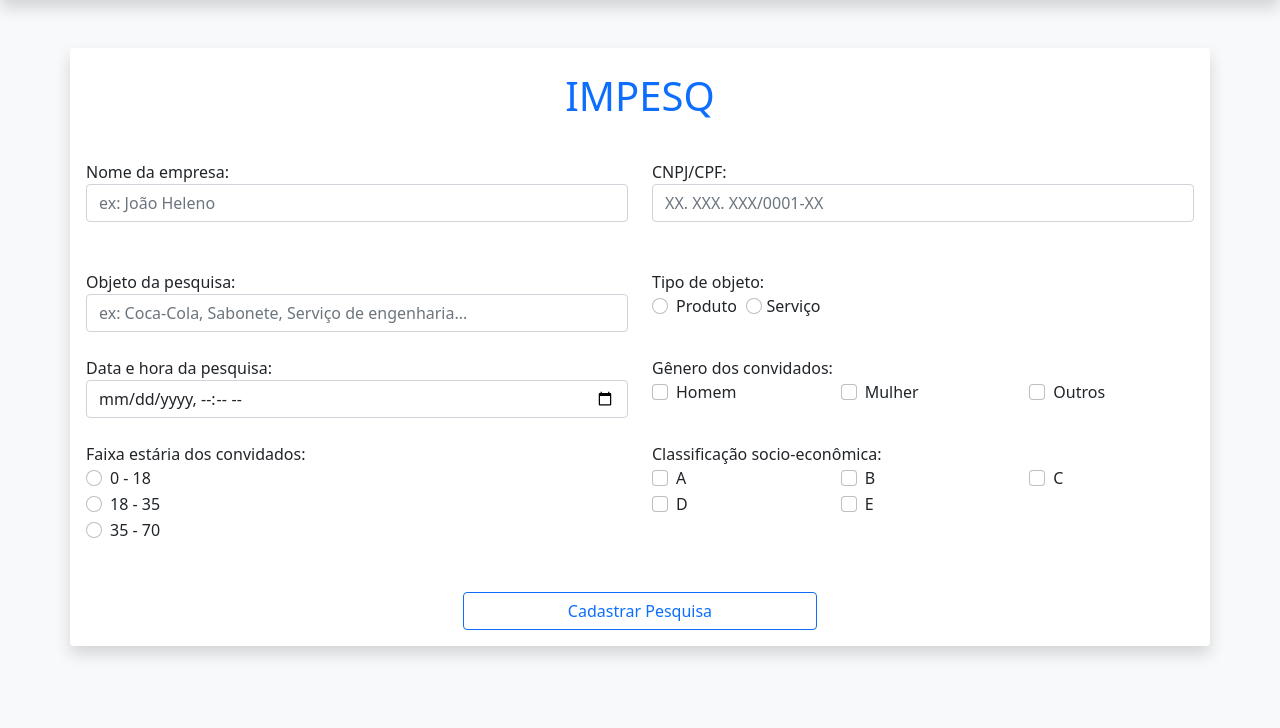
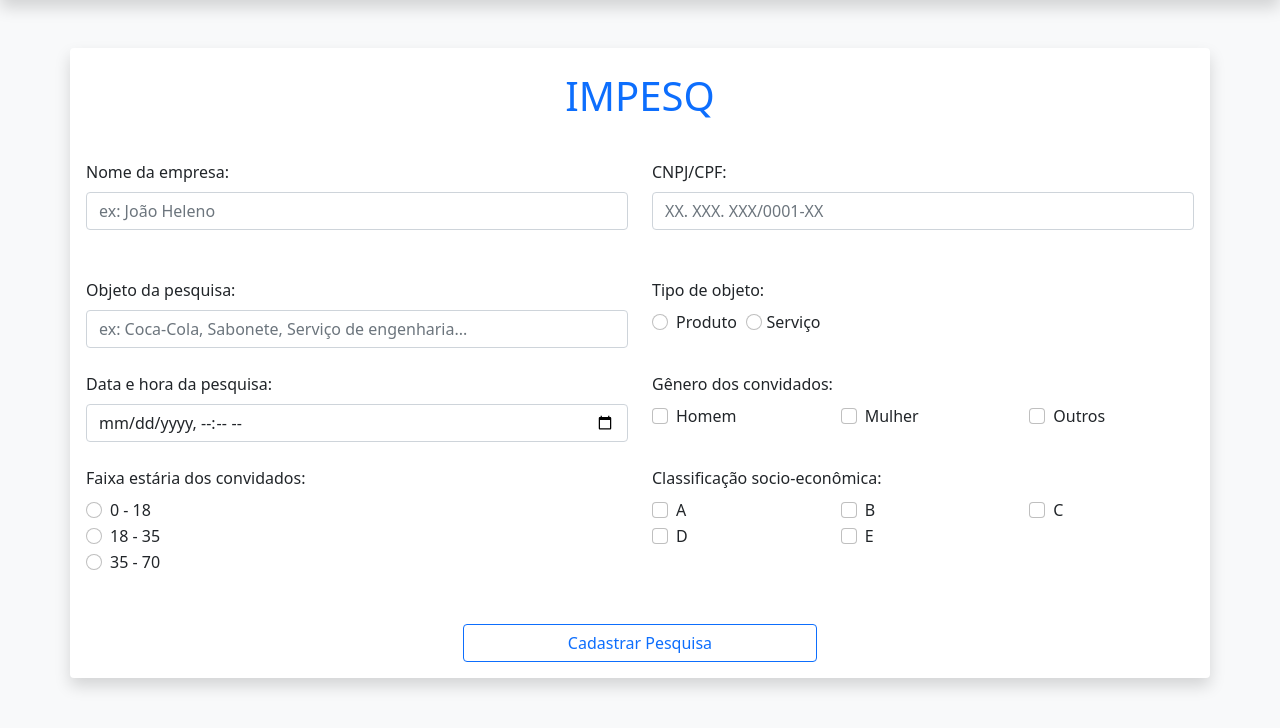
Before and after one commit to marcellass/Impactados_IMPESQ, a Flask app: template templates/cadastro_pesquisa1.html in a window 1280 px wide. Shown: the part 56-784 px from the top of the page. Run offline with Flask 2, Linux system fonts and the light colour scheme; the template is opened without the code that fills it, so the values that code supplies are empty.

Commit message:
arrumando espaçamento

```diff
--- a/templates/cadastro_pesquisa1.html
+++ b/templates/cadastro_pesquisa1.html
@@ -37,13 +37,13 @@
                 <div class="row">
                     <div class="col">
                         <div class="form-group">
-                            <br><label> Nome da empresa:</label>
-                            <input type="text" class="form-control" name="nomeEmpresa" placeholder="ex: João Heleno"></br>
+                            <br><label class="mb-2"> Nome da empresa:</label>
+                            <input type="text" class="form-control" name="nomeEmpresa" placeholder="ex: João Heleno" ></br>
                         </div>
                     </div>
                     <div class="col">
                         <div class="form-group">
-                            <br>    <label> CNPJ/CPF:</label>
+                            <br><label class="mb-2"> CNPJ/CPF:</label>
                             <input type="text" class="form-control" name="cnpj" placeholder="XX. XXX. XXX/0001-XX"></br>
                         </div>
                     </div>
@@ -51,28 +51,26 @@
                 <div class="row justify-content-md-center">
                     <div class="col">
                         <div class="form-group">
-                            <br>     <label> Objeto da pesquisa:</label>
+                            <br><label class="mb-2"> Objeto da pesquisa:</label>
                             <input type="text" class="form-control" name="objetoPesquisa" placeholder="ex: Coca-Cola, Sabonete, Serviço de engenharia..."></br>
                         </div>
                     </div>
                     <div class="col">
-                        <br>    <label> Tipo de objeto:</label>
+                        <br><label class="mb-2"> Tipo de objeto:</label>
 
                         <div class="row justify-content-md-start">
 
                             <div class="col col-md-2">
                                 <div class="form-check">
                                     <input class="form-check-input" type="radio" name="tipoObjeto" value="Produto">
-                                    <label class="form-check-label" for="flexRadioDefault1">
-                                    Produto </label>
+                                    <label class="form-check-label" for="flexRadioDefault1">Produto </label>
                                 </div>
                             </div>
 
                             <div class="col col-md-4">
                                 <div>
                                     <input class="form-check-input" type="radio" name="tipoObjeto" value="Serviço">
-                                    <label class="form-check-label" for="flexRadioDefault1">
-                                    Serviço </label>
+                                    <label class="form-check-label" for="flexRadioDefault1">Serviço </label>
                                 </div>
                             </div>
                         </div>
@@ -85,7 +83,7 @@
 
                     <div class="col">
                         <div>
-                            <label>Data e hora da pesquisa:</label>
+                            <label class="mb-2">Data e hora da pesquisa:</label>
                             <input type="datetime-local" name="horapesquisa" class="form-control">
                         </div>
                     </div>
@@ -93,7 +91,7 @@
                     <div class="col">
                         <div class="row">
                                 <div>
-                                    <label>Gênero dos convidados:<label></label>
+                                    <label class="mb-2">Gênero dos convidados:<label></label>
                                 </div>
 
                             <div class="col">
@@ -121,7 +119,7 @@
                 <div class="row row justify-content-md-center">
                     <div class="col">
                         <div>
-                         <br>   <label>Faixa estária dos convidados:<label></label>
+                         <br><label class="mb-2">Faixa estária dos convidados:<label></label>
                         </div>
                         <div class="form-check">
                             <input class="form-check-input" type="radio" name="faixaEtaria" value="0 - 18">
@@ -143,7 +141,7 @@
                     </div>
                     <div class="col">
                         <div>
-                            <br><label>Classificação socio-econômica:</label>
+                            <br><label class="mb-2">Classificação socio-econômica:</label>
                         </div>
                         <div class="row row-cols-3">
                             <div class="col">
```
